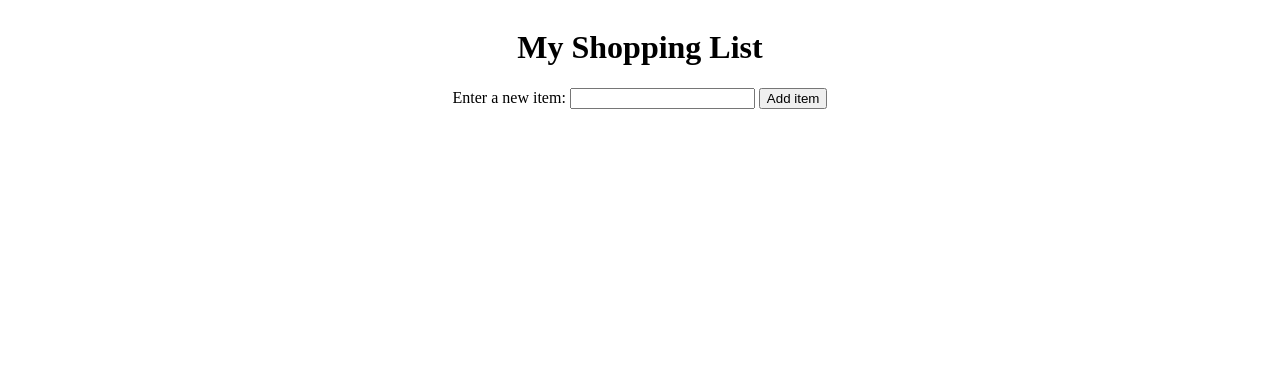
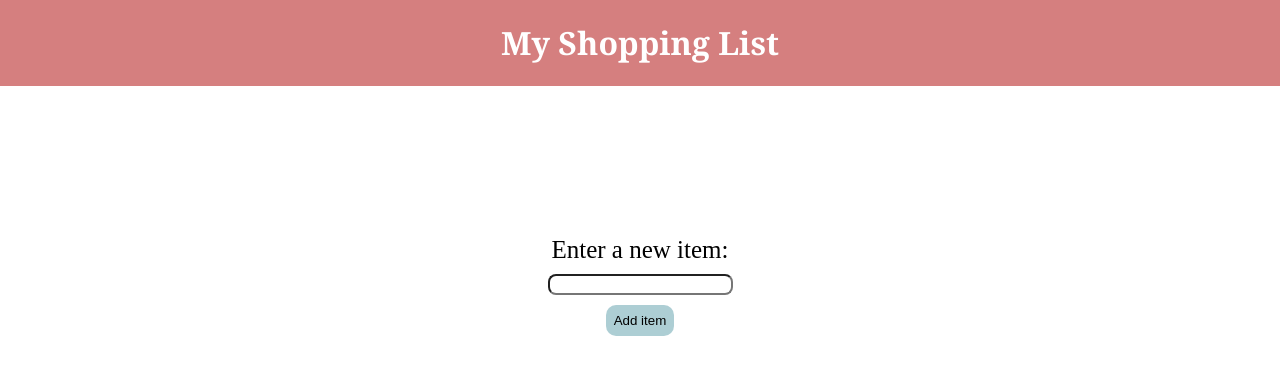
Before and after one commit to sadcody/shopping-list, a plain HTML site: page index.html in a window 1280 px wide. Drawn offline with Linux system fonts and the light colour scheme.

Commit message:
Update style.css and index.html

```diff
--- a/index.html
+++ b/index.html
@@ -9,9 +9,12 @@
 
 </head>
 <body>
-    <h1>My Shopping List</h1>
+
+    <div class="heading">
+        <h1 class = "title">My Shopping List</h1>
+    </div>
     <div class = "container">
-        <label for="item">Enter a new item:</label>
+        <label for="item" class="itemText">Enter a new item:</label>
         <input type="text" name="item" id="textInput">
         <button>Add item</button>
         <ul class = "list">
--- a/style.css
+++ b/style.css
@@ -1,5 +1,35 @@
+
+
 body{
-    display:flex;
+    margin: 0px;
+}
+.heading{
+    font-family: Georgia, 'Times New Roman', Times, serif;
+    background: rgba(182, 31, 31, 0.568);
+    display: flex;
+    justify-content: center;
+    color: white;
+
+}
+.container{
+    display: flex;
     flex-direction: column;
+    justify-content: center;
     align-items: center;
+    margin-top: 150px;
+
 }
+#textInput{
+    border-radius: 8px;
+    margin: 10px;
+
+}
+button{
+    border-radius: 10px;
+    border: 0;
+    padding: 8px;
+    background: rgba(85, 153, 165, 0.479);
+}
+.itemText{
+    font-size: 25px;
+}
```
